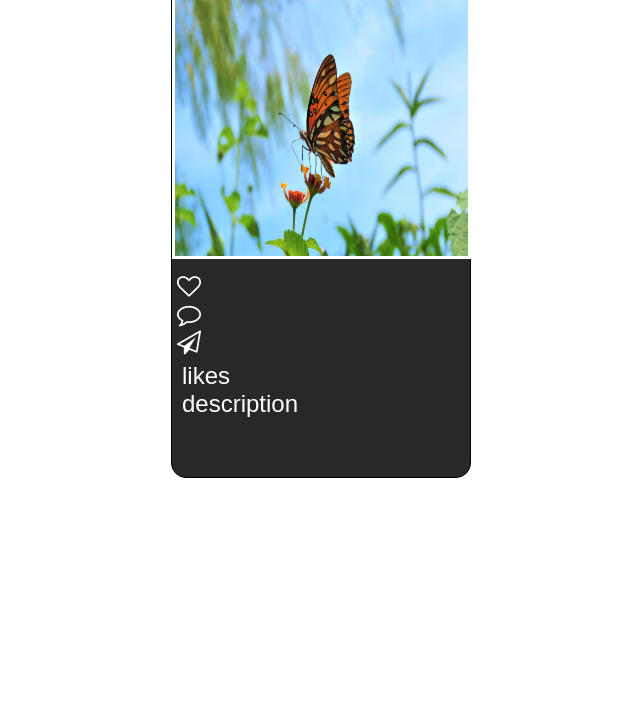
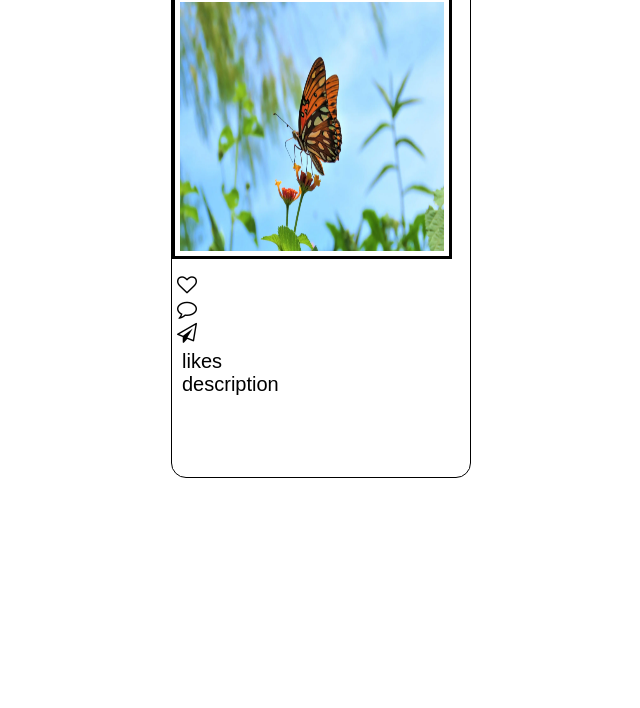
Before and after one commit to Faby4023/Instagram, a website built with Vite: page index.html in a window 1280 px wide. Shown: the part 92-800 px from the top of the page, without its empty margins (319-959 px from the left). Built offline with nearby package versions, Linux system fonts and the light colour scheme; files whose address does not match are found by name.

Commit message:
First comit

```diff
--- a/index.css
+++ b/index.css
@@ -4,7 +4,7 @@
   box-sizing: border-box;
 }
 body {
-  font-family: "Roboto", sans-serif;
+  font-family: Verdana, Geneva, Tahoma, sans-serif;
 }
 
 .post-container {
@@ -15,8 +15,8 @@ body {
   display: flex;
   flex-direction: column;
   gap: 10px;
-  background-color: rgb(40, 40, 40);
-  color: white;
+  background-color: white;
+  color: black;
   margin: auto;
   margin-top: 20px;
 }
@@ -48,11 +48,12 @@ body {
 }
 
 .post-image img {
-  width: 299px;
+  width: 280px;
   height: 265px;
+  padding: 5px;
   margin: auto;
   align-items: center;
-  border: solid white;
+  border: solid black;
 }
 
 .post-header .left {
@@ -72,6 +73,7 @@ body {
   font-size: 24px;
   margin-bottom: 15px;
   margin-left: 5px;
+
 }
 
 .post-likes{
@@ -93,14 +95,14 @@ body {
 
 .right{
   margin-right: 8px;
-  background-color: rgb(3, 3, 183);
   border-radius: 4px;
 }
 .post-icons {
-  font-size: 24px;
+  font-size: 20px;
   display:flex;
   gap: 10px;
   cursor: pointer;
+
 }
 .btn {
   cursor: pointer;
```
